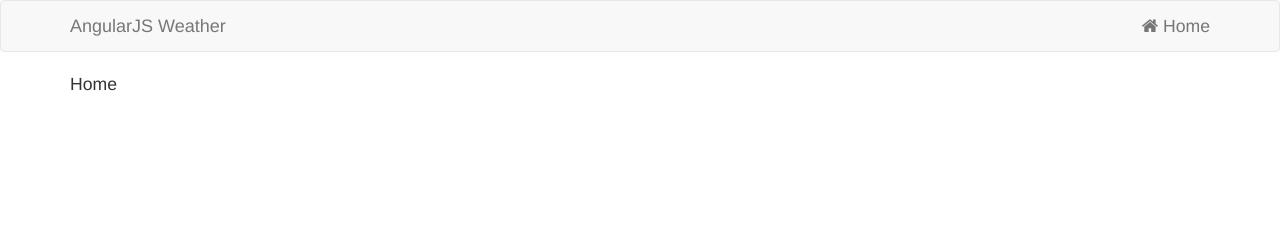
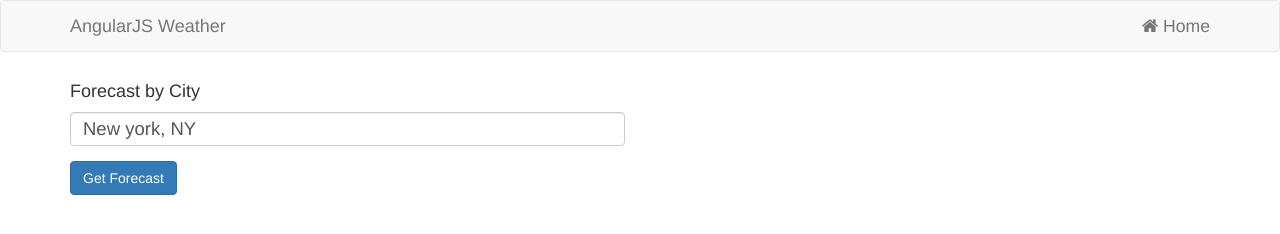
Before and after one commit to Wozacosta/angular-weather-forecast-spa, a plain HTML site: page index.html at #/forecast in a window 1280 px wide. Drawn offline with nearby package versions, Linux system fonts and the light colour scheme; some packages are replaced by stand-ins of ours.

Commit message:
Custom service (cityService)

```diff
--- a/app.js
+++ b/app.js
@@ -15,11 +15,21 @@ weatherApp.config(function($routeProvider){
     })
 });
 
+// SERVICES
+
+weatherApp.service('cityService', function(){
+  this.city = 'New york, NY';
+});
+
 // CONTROLLERS
-weatherApp.controller('homeController', ['$scope', function($scope){
+weatherApp.controller('homeController', ['$scope', 'cityService', function($scope, cityService){
+  $scope.city = cityService.city;
 
+  $scope.$watch('city', function(){
+    cityService.city = $scope.city;
+  });
 }]);
 
-weatherApp.controller('forecastController', ['$scope', function($scope){
-
+weatherApp.controller('forecastController', ['$scope', 'cityService' , function($scope, cityService){
+  $scope.city = cityService.city;
 }]);
--- a/pages/home.html
+++ b/pages/home.html
@@ -1 +1,9 @@
-Home
+<div class="row">
+  <div class="col-md-6 cold-md-offset-3">
+    <h4>Forecast by City</h4>
+    <div class="form-group">
+      <input ng-model="city" type="text"  class="form-control">
+    </div>
+    <a href="#/forecast" class="btn btn-primary">Get Forecast</a>
+  </div>
+</div>
```
Also changed, not shown: pages/forecast.html (+1 -1 lines).
